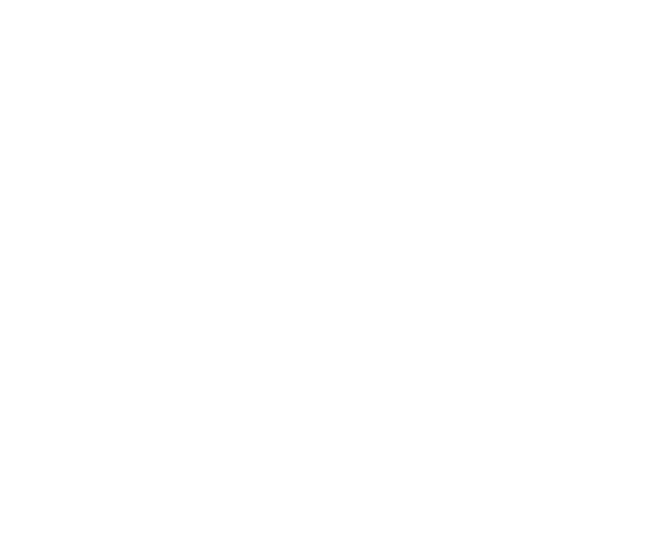
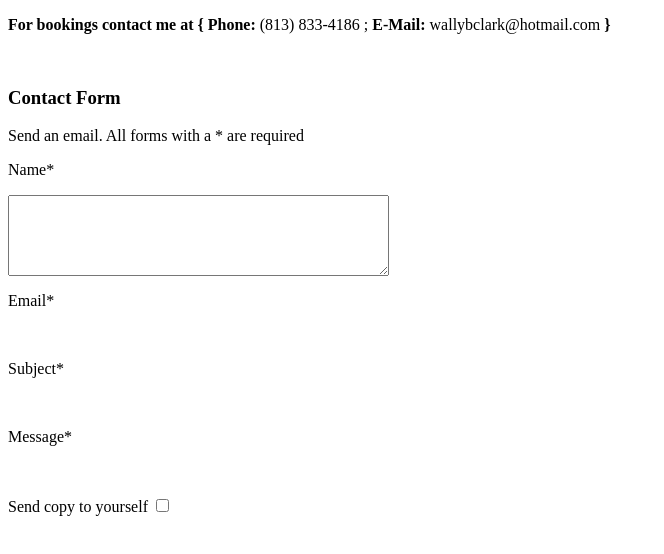
Before and after one commit to theawesomerazz/arachnid-rhapsody, a plain HTML site: page Contact.html in a window 1280 px wide. Shown: the whole page, without its empty margins (0-664 px from the left). Drawn offline with Linux system fonts and the light colour scheme.

Commit message:
Update Contact.html

```diff
--- a/Contact.html
+++ b/Contact.html
@@ -1,11 +1,32 @@
-<!DOCTYPE html>
-<html>
-  <head>
-  <!-- Store page -->
-    <title> Wally B Jones Contacts </title>
-  </head>
-    <body>
-
-    </body>
-
+<!DOCTYPE html PUBLIC "-//W3C//DTD XHTML 1.0 Transitional//EN" "http://www.w3.org/TR/xhtml1/DTD/xhtml1-transitional.dtd">
+<html xmlns="http://www.w3.org/1999/xhtml">
+<head>
+<meta http-equiv="Content-Type" content="text/html; charset=utf-8" />
+<title>Untitled Document</title>
+</head>
+<!-- Contacts page -->
+<body>
+<p><strong>For bookings contact me at { </strong><strong>Phone: </strong>(813) 833-4186 ; <strong>E-Mail: </strong>wallybclark@hotmail.com <strong>}</strong></p>
+<p>&nbsp;</p>
+<h3>Contact Form</h3>
+<p>Send an email. All forms with a * are required</p>
+<form id="form1" name="form1" method="post" action="">
+  <p>Name*</p>
+  <p>
+    <label for="textarea"></label>
+    <textarea name="textarea" id="textarea" cols="45" rows="5"></textarea>
+  </p>
+  <p>Email*</p>
+  <p>&nbsp;</p>
+  <p>Subject*</p>
+  <p>&nbsp;</p>
+  <p>Message*</p>
+  <p>&nbsp;</p>
+  <p>Send copy to yourself
+    <input type="checkbox" name="Self Send" id="Self Send" />
+    <label for="Self Send"></label>
+  </p>
+</form>
+<p>&nbsp;</p>
+</body>
 </html>
```
